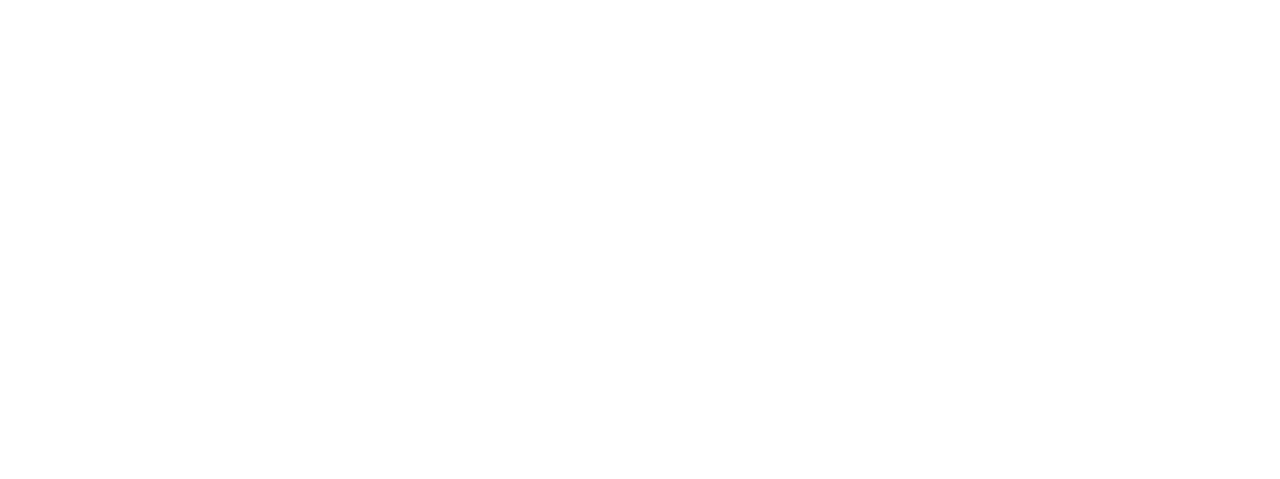
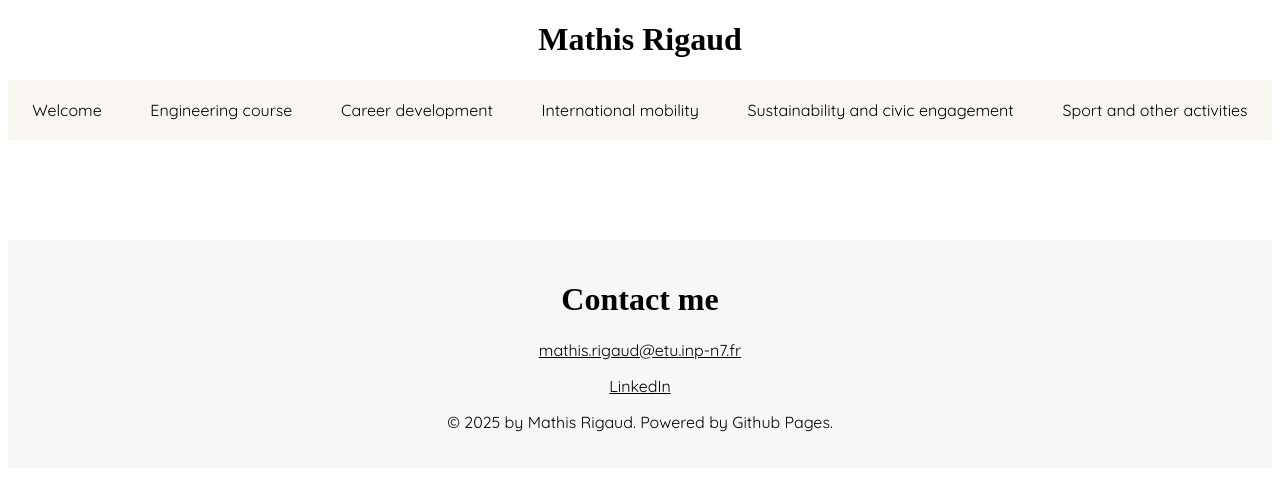
Before and after one commit to iammathisrgd/iammathisrgd.github.io, a plain HTML site: page international-mobility.html in a window 1280 px wide. Drawn offline with Linux system fonts and the light colour scheme; a web font is replaced by a local one.

Commit message:
Tentative pour résoudre bug engineering course

```diff
--- a/international-mobility.html
+++ b/international-mobility.html
@@ -0,0 +1,37 @@
+<!DOCTYPE html>
+<html lang="fr">
+    <head>
+        <title>Mathis Rigaud - ePortfolio</title>
+        <meta charset="UTF-8">
+        <link href="style-index.css" rel="stylesheet">
+        <link rel="preconnect" href="https://fonts.googleapis.com">
+        <link rel="preconnect" href="https://fonts.gstatic.com" crossorigin>
+        <link href="https://fonts.googleapis.com/css2?family=Antic+Didone&family=Bodoni+Moda:ital,opsz,wght@0,6..96,400..900;1,6..96,400..900&family=Montserrat:ital,wght@0,100..900;1,100..900&family=Quicksand:wght@300..700&display=swap" rel="stylesheet">
+    </head>
+
+    <body>
+        <header>
+            <h1>Mathis Rigaud</h1>
+        </header>
+
+        <nav>
+            <a href="index.html">Welcome</a>
+            <a href="engineering-course.html">Engineering course</a>
+            <a href="career-development.html">Career development</a>
+            <a href="international-mobility.html">International mobility</a>
+            <a href="sustainability-and-civic-engagement.html">Sustainability and civic engagement</a>
+            <a href="sport-and-other-activites.html">Sport and other activities</a>
+        </nav>
+
+        <main>
+
+        </main>
+
+        <footer>
+            <h1>Contact me</h1>
+            <p><a href="mailto:mathis.rigaud@etu.inp-n7.fr">mathis.rigaud@etu.inp-n7.fr</a></p>
+            <p><a href="https://www.linkedin.com/in/mathis-rigaud-b19232261/">LinkedIn</a></p>
+            <p> © 2025 by Mathis Rigaud. Powered by Github Pages.</p>
+        </footer>
+    </body>
+</html>
--- a/style-engineering-course.css
+++ b/style-engineering-course.css
@@ -48,7 +48,6 @@ main {
 
 .school img {
     object-fit: contain;
-    position: absolute;
 }
 
 .school-name {
--- /dev/null
+++ b/style-international-mobility.css
@@ -0,0 +1,41 @@
+h1, h2, h3{
+    font-family: "Antic Didone";
+}
+
+* {
+    font-family: "Quicksand", sans-serif;
+}
+
+header {
+    text-align: center;
+}
+
+nav {
+    display: flex;
+    flex-direction: row;
+    justify-content: space-around;
+    flex-wrap: nowrap;
+    background-color: rgb(249, 246, 242);
+    padding: 10px 0 10px 0;
+}
+
+nav a {
+    color: black;
+    text-decoration: none;
+    white-space: nowrap;
+    margin: 10px;
+    transition: color 0.3s ease;
+}
+
+nav a:hover {
+    color: gray;
+    transition: color 0.3s ease;
+}
+
+main {
+    margin: 20px 0 60px 0;
+    display: flex;
+    flex-direction: column;
+    justify-content: space-around;
+    align-items: center;
+}
```
